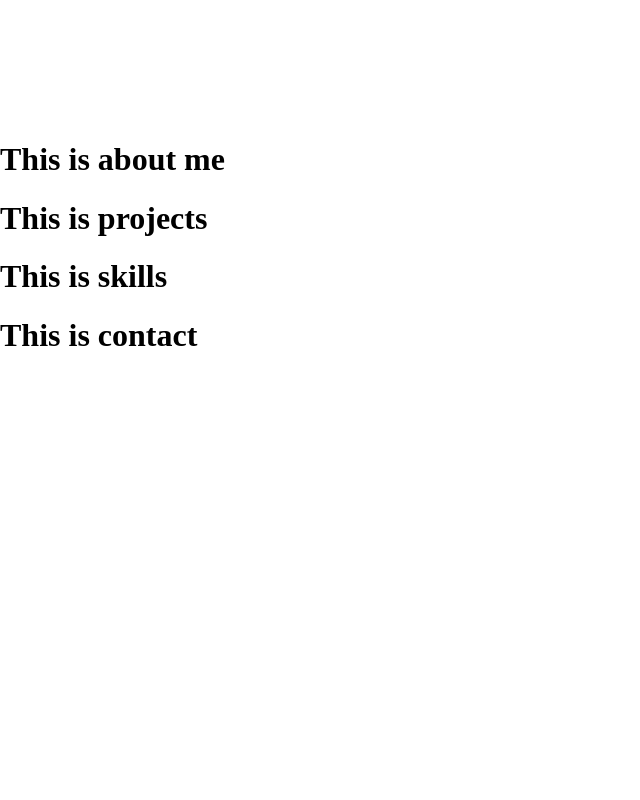
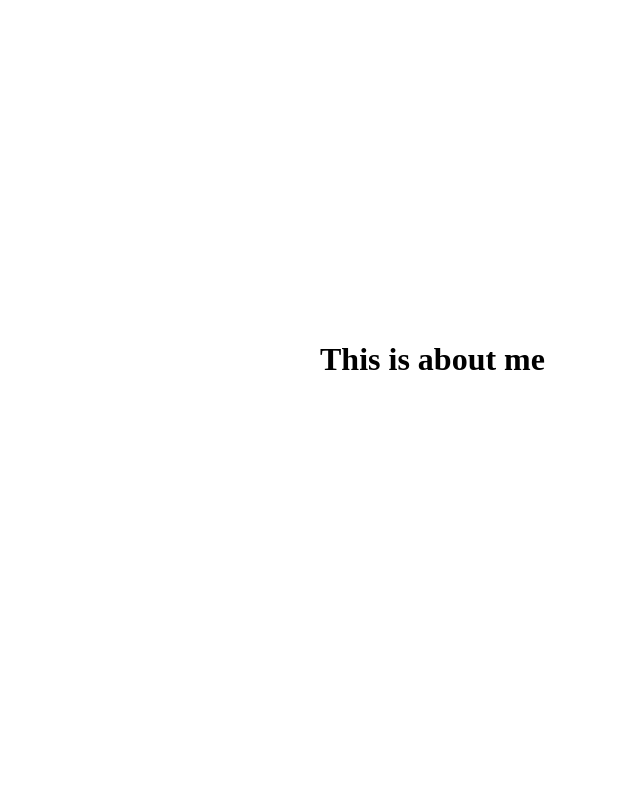
Before and after one commit to sommerh/sommerh.github.io, a React (Create React App) app: page / in a window 1280 px wide. Shown: the part 680-1480 px from the top of the page, without its empty margins (0-640 px from the left). Before the commit the page ends 1055 px from the top, so only its background shows below. Built offline with nearby package versions, Linux system fonts and the light colour scheme; a web font is replaced by a local one.

Commit message:
Set up segments in each component

```diff
--- a/src/components/AboutMe.js
+++ b/src/components/AboutMe.js
@@ -2,7 +2,7 @@
 
 const AboutMe = () => {
   return (
-    <div id="aboutme">
+    <div id="aboutme" className="segment">
       <h1>This is about me</h1>
     </div>
   );
--- a/src/components/ContactMe.js
+++ b/src/components/ContactMe.js
@@ -2,7 +2,7 @@
 
 const ContactMe = () => {
   return (
-    <div id="contactme">
+    <div id="contactme" className="segment">
       <h1>This is contact</h1>
     </div>
   );
--- a/src/components/NavBar.js
+++ b/src/components/NavBar.js
@@ -2,7 +2,7 @@
 
 const NavBar = () => {
   return (
-    <div id="navbar">
+    <div id="navbar" className="segment">
       <a href="#home">Home/Icon</a>
       <a href="#aboutme">About Me</a>
       <a href="#projects">Projects</a>
--- a/src/components/Projects.js
+++ b/src/components/Projects.js
@@ -2,7 +2,7 @@
 
 const Projects = () => {
   return (
-    <div id="projects">
+    <div id="projects" className="segment">
       <h1>This is projects</h1>
     </div>
   );
--- a/src/components/Skills.js
+++ b/src/components/Skills.js
@@ -2,7 +2,7 @@
 
 const Skills = () => {
   return (
-    <div id="skills">
+    <div id="skills" className="segment">
       <h1>This is skills</h1>
     </div>
   );
```
